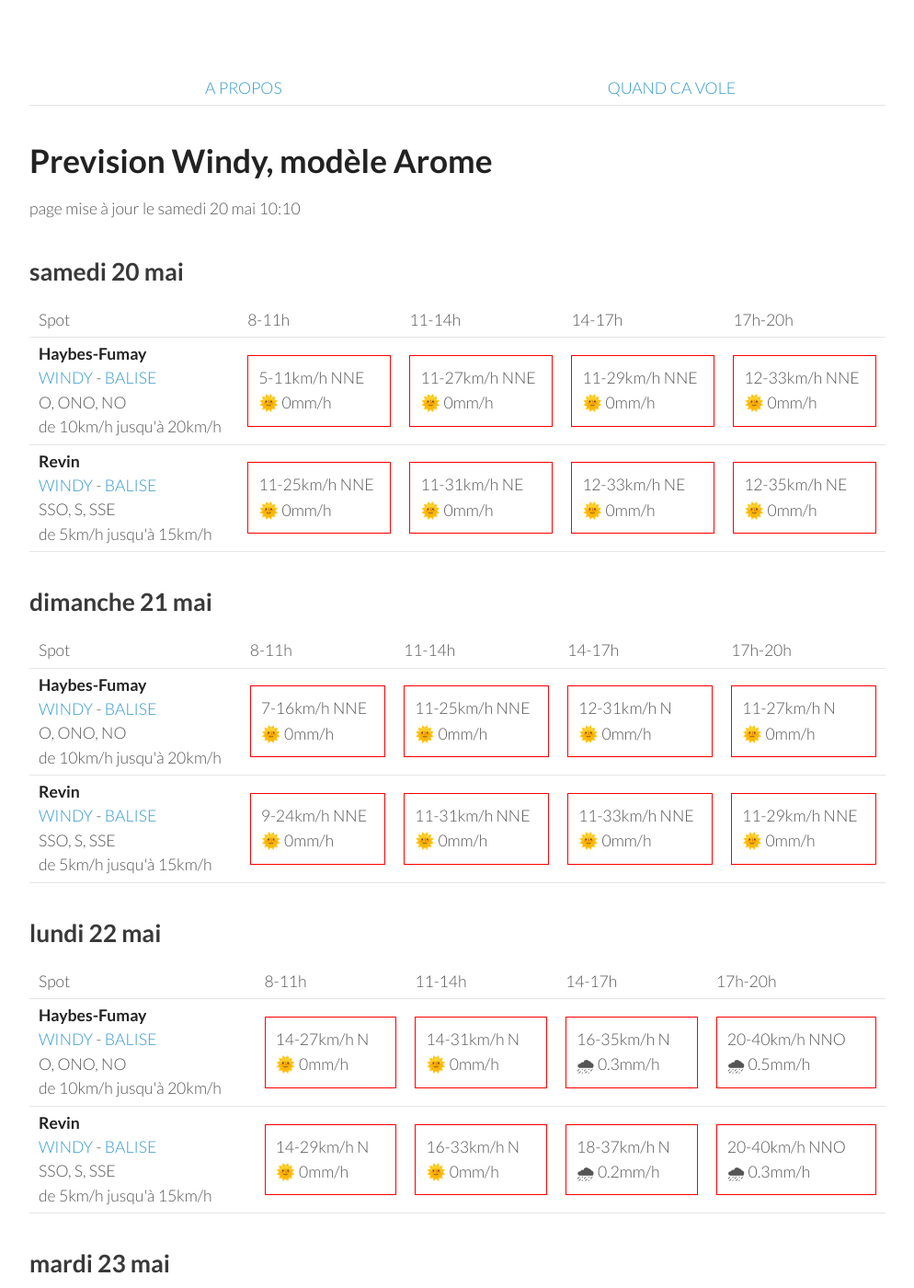
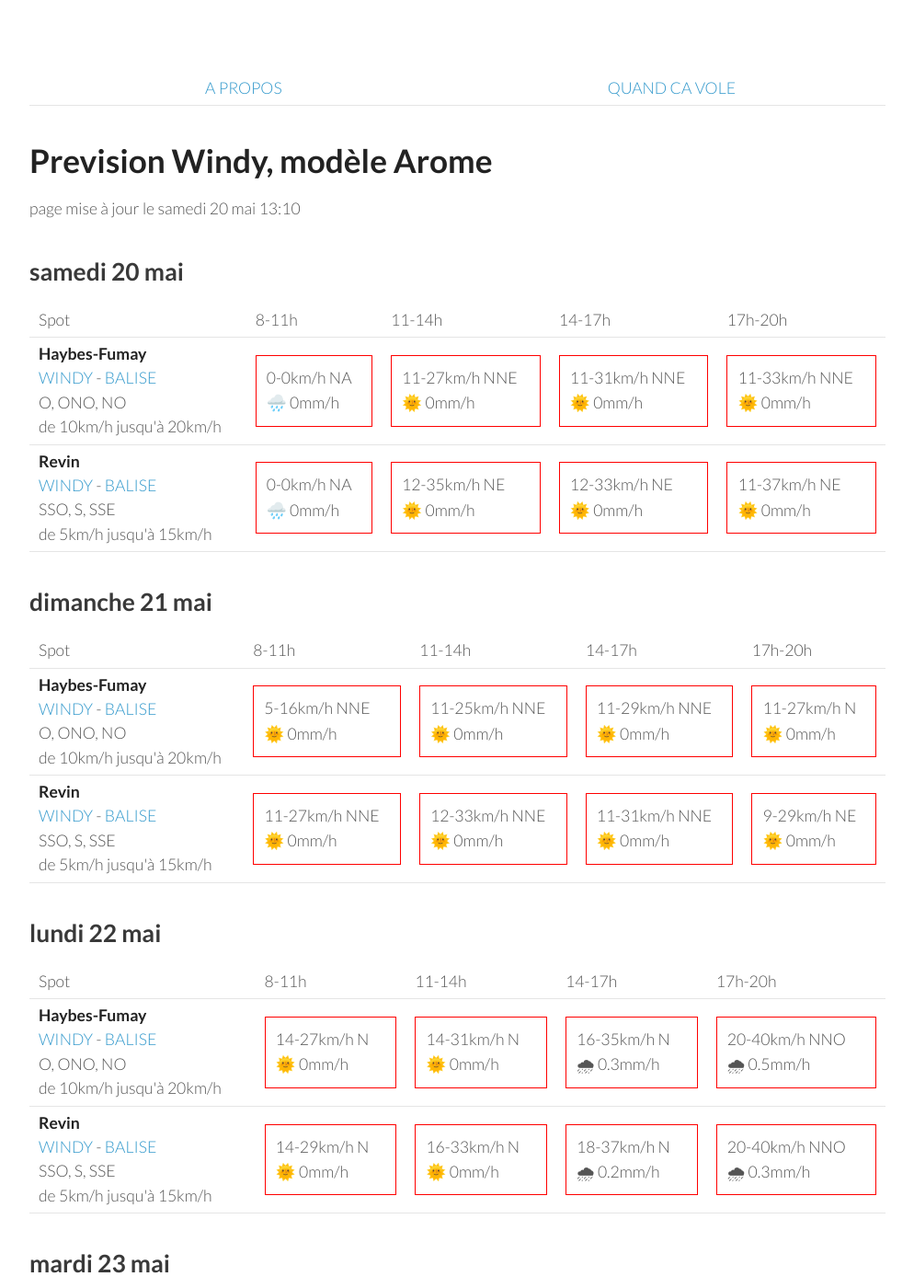
Before and after one commit to parapente-dans-le-nord/parapente-dans-le-nord.github.io, a Jekyll site: the page built from ardennes.markdown, in a window 1280 px wide and 1400 px high. Shown: the whole window at 92% size, without its empty margins (26-1020 px from the left). Built offline with Jekyll 4.4.1, drawn with Linux system fonts in a browser that asks for light colours.

Commit message:
update index.markdown

```diff
--- a/ardennes.markdown
+++ b/ardennes.markdown
@@ -7,7 +7,7 @@ title:  "Tous les spots"
 {: .links}
 
 # Prevision Windy, modèle Arome
-page mise à jour le samedi 20 mai 10:10
+page mise à jour le samedi 20 mai 13:10
 
 ## samedi 20 mai
 
@@ -24,21 +24,19 @@ page mise à jour le samedi 20 mai 10:10
 <tr>
         <td><strong>Haybes-Fumay</strong><br><a href="https://windy.com/49.998/4.715?49.913,4.738,10">WINDY</a> - <span class=""><a href="http://www.balisemeteo.com/balise.php?idBalise=104">BALISE</a> </span><br> <span class="vent-favorable">O, ONO, NO</span><br><span class="force-vent">de 10km/h jusqu'à 20km/h</span> </td>
 
-            <td><div class="not-flyable"><p>5-11km/h NNE</p><p>🌞 0mm/h</p></div></td>
+            <td><div class="not-flyable"><p>0-0km/h NA</p><p>🌧️ 0mm/h</p></div></td>
             <td><div class="not-flyable"><p>11-27km/h NNE</p><p>🌞 0mm/h</p></div></td>
-            <td><div class="not-flyable"><p>11-29km/h NNE</p><p>🌞 0mm/h</p></div></td>
-            <td><div class="not-flyable"><p>12-33km/h NNE</p><p>🌞 0mm/h</p></div></td>
-
+            <td><div class="not-flyable"><p>11-31km/h NNE</p><p>🌞 0mm/h</p></div></td>
+            <td><div class="not-flyable"><p>11-33km/h NNE</p><p>🌞 0mm/h</p></div></td>
 
     </tr>
 <tr>
         <td><strong>Revin</strong><br><a href="https://windy.com/49.948/4.625?49.543,4.625,8">WINDY</a> - <span class=""><a href="http://www.balisemeteo.com/balise.php?idBalise=5019">BALISE</a> </span><br> <span class="vent-favorable">SSO, S, SSE</span><br><span class="force-vent">de 5km/h jusqu'à 15km/h</span> </td>
 
-            <td><div class="not-flyable"><p>11-25km/h NNE</p><p>🌞 0mm/h</p></div></td>
-            <td><div class="not-flyable"><p>11-31km/h NE</p><p>🌞 0mm/h</p></div></td>
+            <td><div class="not-flyable"><p>0-0km/h NA</p><p>🌧️ 0mm/h</p></div></td>
+            <td><div class="not-flyable"><p>12-35km/h NE</p><p>🌞 0mm/h</p></div></td>
             <td><div class="not-flyable"><p>12-33km/h NE</p><p>🌞 0mm/h</p></div></td>
-            <td><div class="not-flyable"><p>12-35km/h NE</p><p>🌞 0mm/h</p></div></td>
-
+            <td><div class="not-flyable"><p>11-37km/h NE</p><p>🌞 0mm/h</p></div></td>
 
     </tr>
 
@@ -60,9 +58,9 @@ page mise à jour le samedi 20 mai 10:10
 <tr>
         <td><strong>Haybes-Fumay</strong><br><a href="https://windy.com/49.998/4.715?49.913,4.738,10">WINDY</a> - <span class=""><a href="http://www.balisemeteo.com/balise.php?idBalise=104">BALISE</a> </span><br> <span class="vent-favorable">O, ONO, NO</span><br><span class="force-vent">de 10km/h jusqu'à 20km/h</span> </td>
 
-            <td><div class="not-flyable"><p>7-16km/h NNE</p><p>🌞 0mm/h</p></div></td>
+            <td><div class="not-flyable"><p>5-16km/h NNE</p><p>🌞 0mm/h</p></div></td>
             <td><div class="not-flyable"><p>11-25km/h NNE</p><p>🌞 0mm/h</p></div></td>
-            <td><div class="not-flyable"><p>12-31km/h N</p><p>🌞 0mm/h</p></div></td>
+            <td><div class="not-flyable"><p>11-29km/h NNE</p><p>🌞 0mm/h</p></div></td>
             <td><div class="not-flyable"><p>11-27km/h N</p><p>🌞 0mm/h</p></div></td>
 
 
@@ -70,10 +68,10 @@ page mise à jour le samedi 20 mai 10:10
 <tr>
         <td><strong>Revin</strong><br><a href="https://windy.com/49.948/4.625?49.543,4.625,8">WINDY</a> - <span class=""><a href="http://www.balisemeteo.com/balise.php?idBalise=5019">BALISE</a> </span><br> <span class="vent-favorable">SSO, S, SSE</span><br><span class="force-vent">de 5km/h jusqu'à 15km/h</span> </td>
 
-            <td><div class="not-flyable"><p>9-24km/h NNE</p><p>🌞 0mm/h</p></div></td>
+            <td><div class="not-flyable"><p>11-27km/h NNE</p><p>🌞 0mm/h</p></div></td>
+            <td><div class="not-flyable"><p>12-33km/h NNE</p><p>🌞 0mm/h</p></div></td>
             <td><div class="not-flyable"><p>11-31km/h NNE</p><p>🌞 0mm/h</p></div></td>
-            <td><div class="not-flyable"><p>11-33km/h NNE</p><p>🌞 0mm/h</p></div></td>
-            <td><div class="not-flyable"><p>11-29km/h NNE</p><p>🌞 0mm/h</p></div></td>
+            <td><div class="not-flyable"><p>9-29km/h NE</p><p>🌞 0mm/h</p></div></td>
 
 
     </tr>
```
